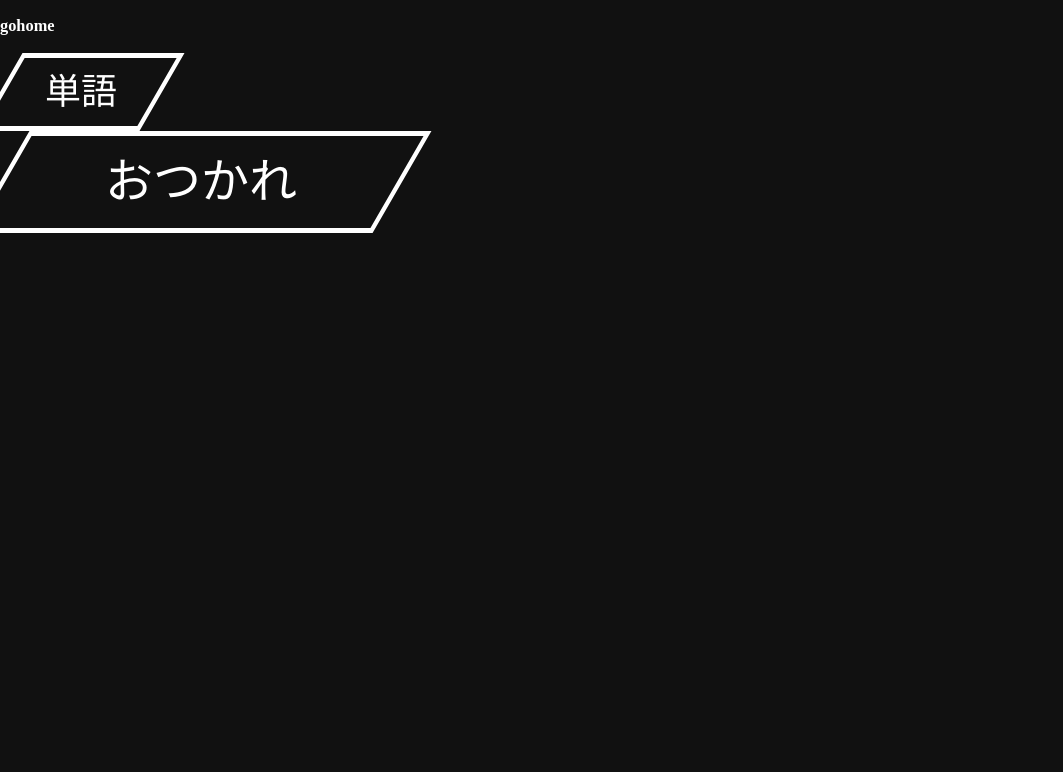
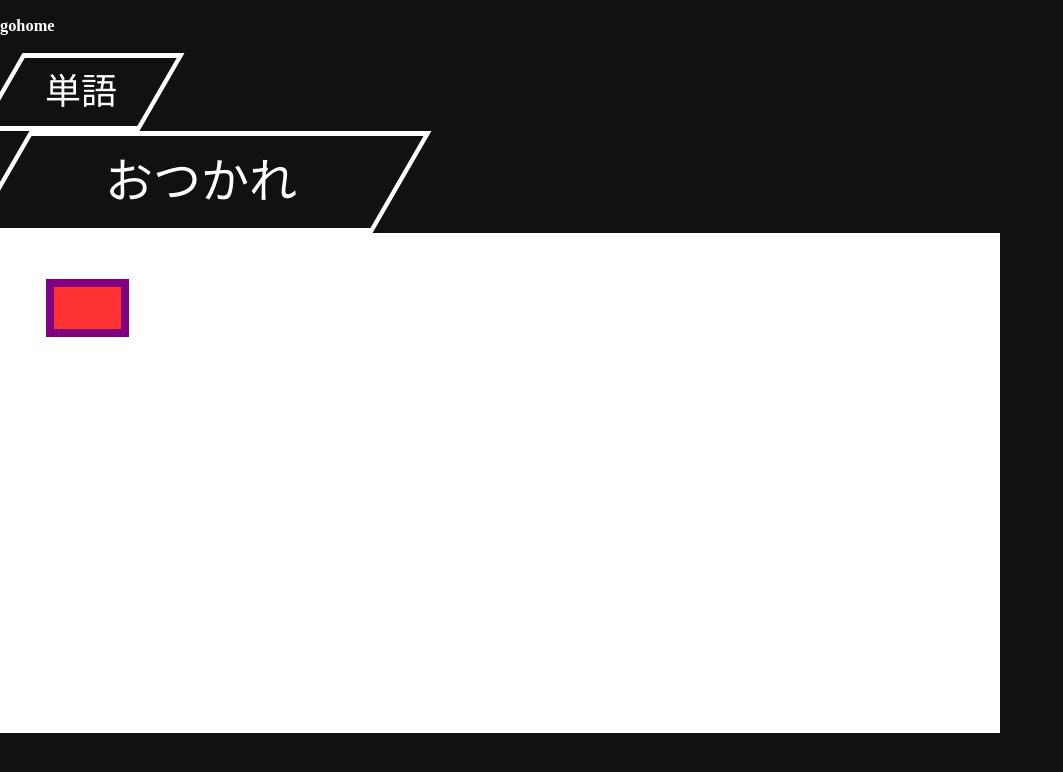
Before and after one commit to uyupun-archive/social-resistance, a Nuxt app: page /gohome in a window 1280 px wide. Shown: the top 772 px of the page, without its empty margins (0-1063 px from the left). Built offline with nearby package versions, Linux system fonts and the light colour scheme.

Commit message:
Add field

```diff
--- a/components/button/index.vue
+++ b/components/button/index.vue
@@ -1,7 +1,7 @@
 <!--
   Button Component
 
-  to を指定した場、リンク付きボタン
+  to を指定した場合、リンク付きボタン
   to を指定しない場合、通常のボタン
 -->
 
--- /dev/null
+++ b/components/field/index.vue
@@ -0,0 +1,42 @@
+<template>
+  <div class="field-bg">
+    <canvas id="field" width="1000" height="500"></canvas>
+  </div>
+</template>
+
+<script>
+export default {
+  data() {
+    return {
+      ctx: null,
+    }
+  },
+  mounted() {
+    this.createCanvas()
+    this.drawRectangle()
+  },
+  methods: {
+    createCanvas() {
+      const field = document.getElementById('field')
+      this.ctx = field.getContext('2d')
+    },
+    drawRectangle() {
+      this.ctx.beginPath()
+      this.ctx.rect(50, 50, 75, 50)
+      this.ctx.fillStyle = 'rgba(255,0,0,0.8)'
+      this.ctx.fill()
+      this.ctx.strokeStyle = 'purple'
+      this.ctx.lineWidth = 8
+      this.ctx.stroke()
+    },
+  },
+}
+</script>
+
+<style scoped lang="scss">
+.field-bg {
+  background: white;
+  width: 1000px;
+  height: 500px;
+}
+</style>
--- a/pages/gohome/index.vue
+++ b/pages/gohome/index.vue
@@ -5,15 +5,18 @@
       <Button text="単語" />
     </div>
     <Button to="/" text="おつかれ" />
+    <Field></Field>
   </div>
 </template>
 
 <script>
 import Button from '~/components/button/index.vue'
+import Field from '~/components/field/index.vue'
 
 export default {
   components: {
     Button,
+    Field,
   },
   created() {
     const firstWord = this.$getFirstWord()
```
